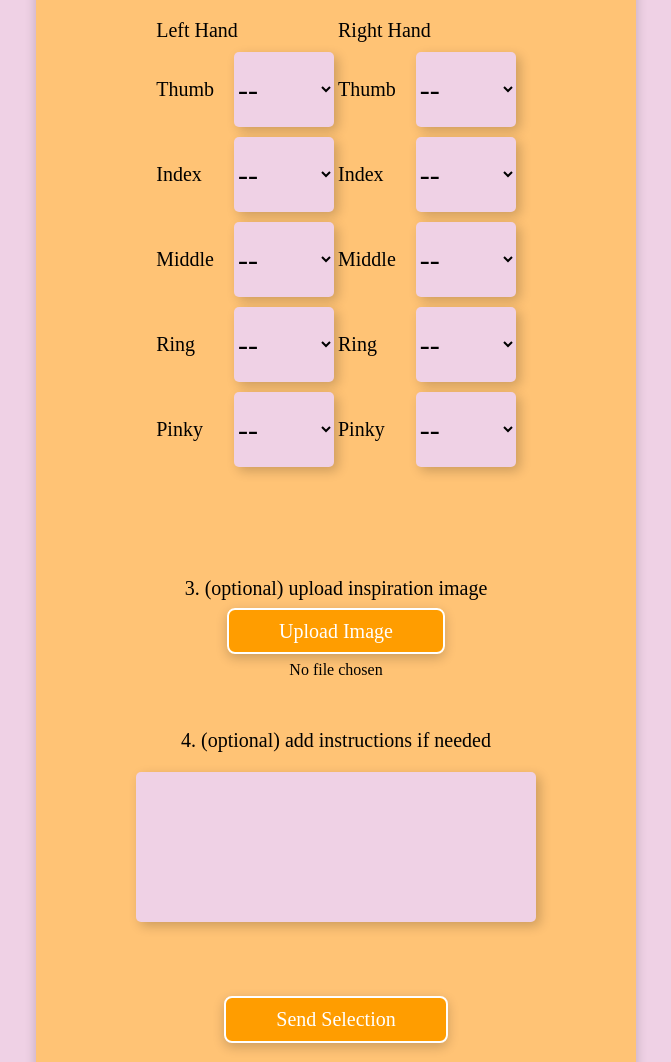
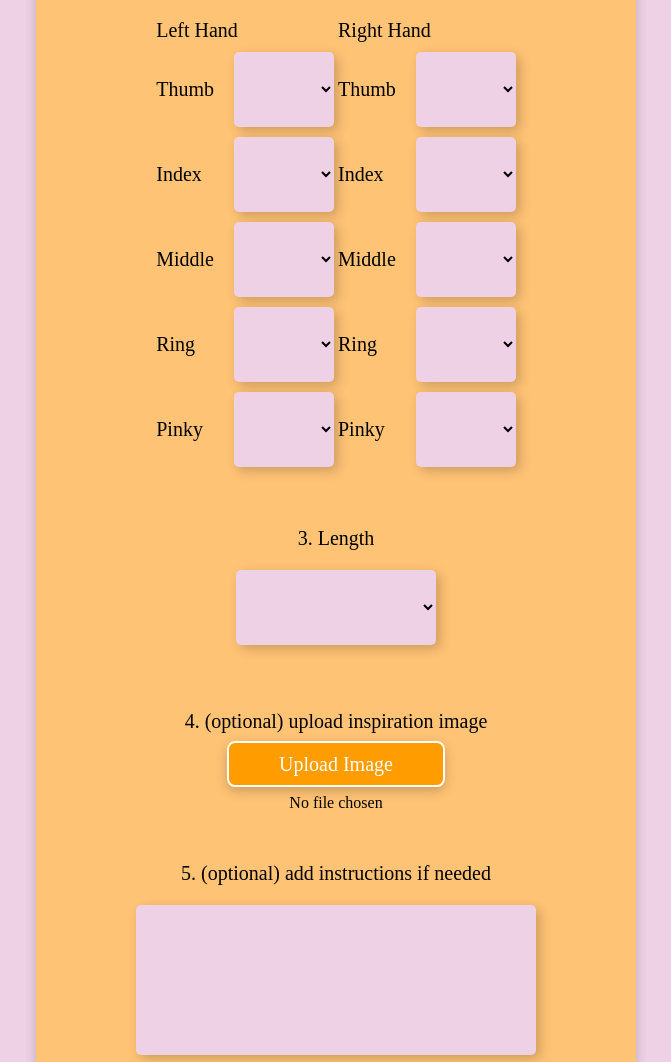
Before and after one commit to MantasVI/Drauges-website, a plain HTML site: page index.html in a window 1280 px wide. Shown: the part 2380-3442 px from the top of the page, without its empty margins (304-975 px from the left). Drawn offline with Linux system fonts and the light colour scheme; a web font is replaced by a local one.

Commit message:
final final ffs

```diff
--- a/css/style.css
+++ b/css/style.css
@@ -379,6 +379,7 @@ header .navbar {
   box-shadow: 4px 4px 12px rgba(0, 0, 0, 0.2);
   border: none;
   border-radius: 5px;
+
 }
 .files{
   display: none;
--- a/index.html
+++ b/index.html
@@ -136,7 +136,7 @@
 
                             <div class="left">Thumb
                                 <select name="left_thumb">
-                                    <option value="" disabled selected> -- </option>
+                                    <option value="" disabled selected>  </option>
                                     <option>14</option>
                                     <option>15</option>
                                     <option>16</option>
@@ -145,7 +145,7 @@
                             </div>
                             <div class="left">Index
                                 <select name="left_index">
-                                    <option value="" disabled selected> -- </option>
+                                    <option value="" disabled selected>  </option>
                                     <option>14</option>
                                     <option>15</option>
                                     <option>16</option>
@@ -154,7 +154,7 @@
                             </div>
                             <div class="left">Middle
                                 <select name="left_middle">
-                                    <option value="" disabled selected> -- </option>
+                                    <option value="" disabled selected>  </option>
                                     <option>14</option>
                                     <option>15</option>
                                     <option>16</option>
@@ -163,7 +163,7 @@
                             </div>
                             <div class="left">Ring
                                 <select name="left_ring">
-                                    <option value="" disabled selected> -- </option>
+                                    <option value="" disabled selected>  </option>
                                     <option>14</option>
                                     <option>15</option>
                                     <option>16</option>
@@ -172,7 +172,7 @@
                             </div>
                             <div class="left">Pinky
                                 <select name="left_pinky">
-                                    <option value="" disabled selected> -- </option>
+                                    <option value="" disabled selected>  </option>
                                     <option>14</option>
                                     <option>15</option>
                                     <option>16</option>
@@ -189,7 +189,7 @@
 
                             <div class="right">Thumb
                                 <select name="right_thumb">
-                                    <option value="" disabled selected> -- </option>
+                                    <option value="" disabled selected>  </option>
                                     <option>14</option>
                                     <option>15</option>
                                     <option>16</option>
@@ -198,7 +198,7 @@
                             </div>
                             <div class="right">Index
                                 <select name="right_index">
-                                    <option value="" disabled selected> -- </option>
+                                    <option value="" disabled selected>  </option>
                                     <option>14</option>
                                     <option>15</option>
                                     <option>16</option>
@@ -207,7 +207,7 @@
                             </div>
                             <div class="right">Middle
                                 <select name="right_middle">
-                                    <option value="" disabled selected> -- </option>
+                                    <option value="" disabled selected>  </option>
                                     <option>14</option>
                                     <option>15</option>
                                     <option>16</option>
@@ -216,7 +216,7 @@
                             </div>
                             <div class="right">Ring
                                 <select name="right_ring">
-                                    <option value="" disabled selected> -- </option>
+                                    <option value="" disabled selected> </option>
                                     <option>14</option>
                                     <option>15</option>
                                     <option>16</option>
@@ -225,7 +225,7 @@
                             </div>
                             <div class="right">Pinky
                                 <select name="right_pinky">
-                                    <option value="" disabled selected> -- </option>
+                                    <option value="" disabled selected>  </option>
                                     <option>14</option>
                                     <option>15</option>
                                     <option>16</option>
@@ -235,11 +235,21 @@
 
                         </div>
                     </div>
+
                     <div>
-                        <p id="error" style="visibility:hidden;"></p>
+                        <p class="presson-text-1">3. Length</p>
+                        <select style="margin-bottom: 15px; width: 200px;" name="length">
+                            <option value="" disabled selected>  </option>
+                            <option>small</option>
+                            <option>medium</option>
+                            <option>long</option>
+                            <option>extra long</option>
+                            <option>xxl</option>
+                        </select>
+
                     </div>
                     <div class="send">
-                        <p class="presson-text-1">3. (optional) upload inspiration image</p>
+                        <p class="presson-text-1">4. (optional) upload inspiration image</p>
                         <input  class="files" type="file" id="inspo-image"   accept="image/.jpg,.jpeg,.png,.webp">
                         <input type="hidden" id="image-url" name="inspiration_image">
                         <label for ="inspo-image" class="btnCustom">Upload Image</label>
@@ -248,10 +258,12 @@
                          <span id="file-name">No file chosen</span>
                     </div>
                     <div>
-                        <p class="presson-text-1">4. (optional) add instructions if needed</p>
+                        <p class="presson-text-1">5. (optional) add instructions if needed</p>
                         <textarea class="notes" name="notes" rows="4" ></textarea>
                     </div>
-
+                    <div>
+                        <p id="error" style="visibility:hidden;"></p>
+                    </div>
                     <div>
                         <button type="button" class="btnCustom" onclick="Checkas(event)">Send Selection</button>
                     </div>
```
